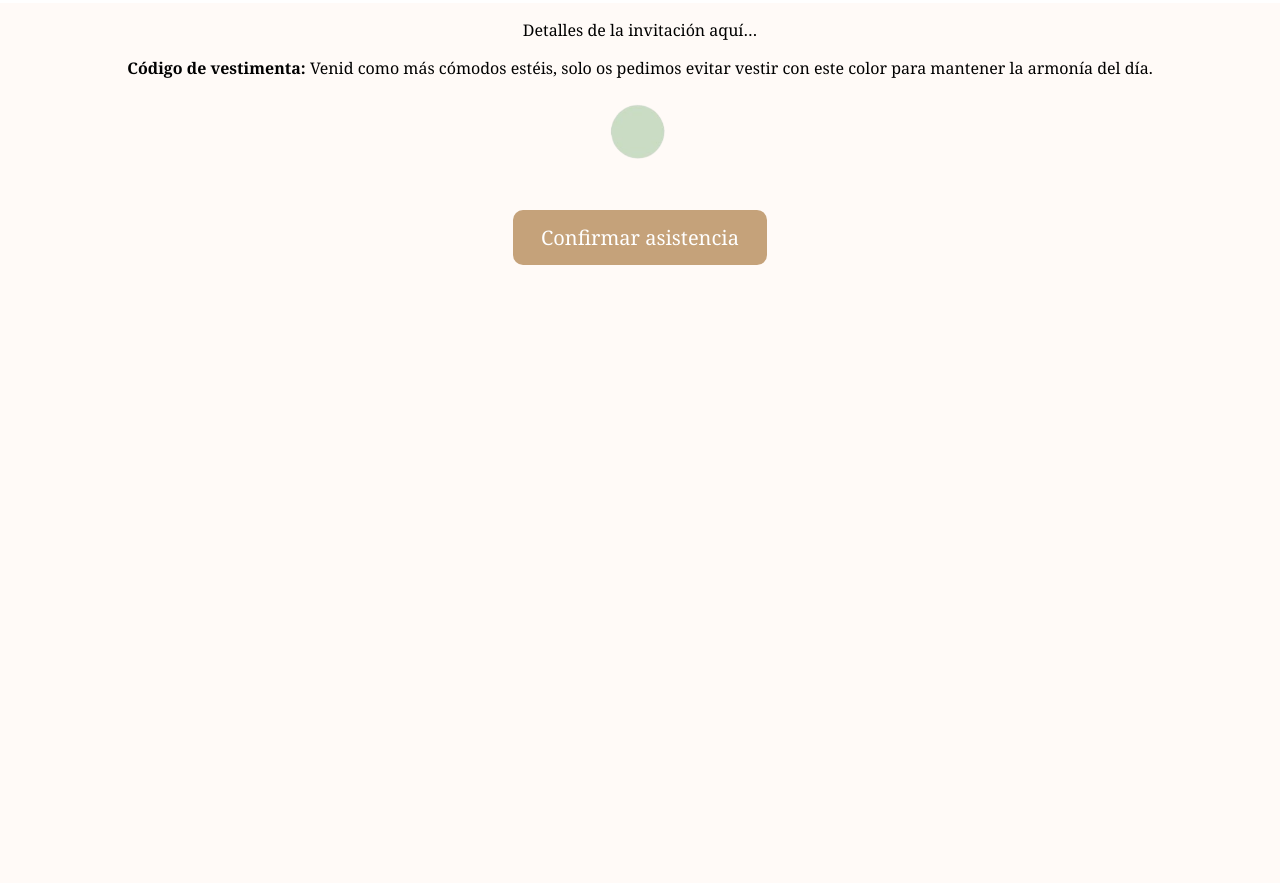
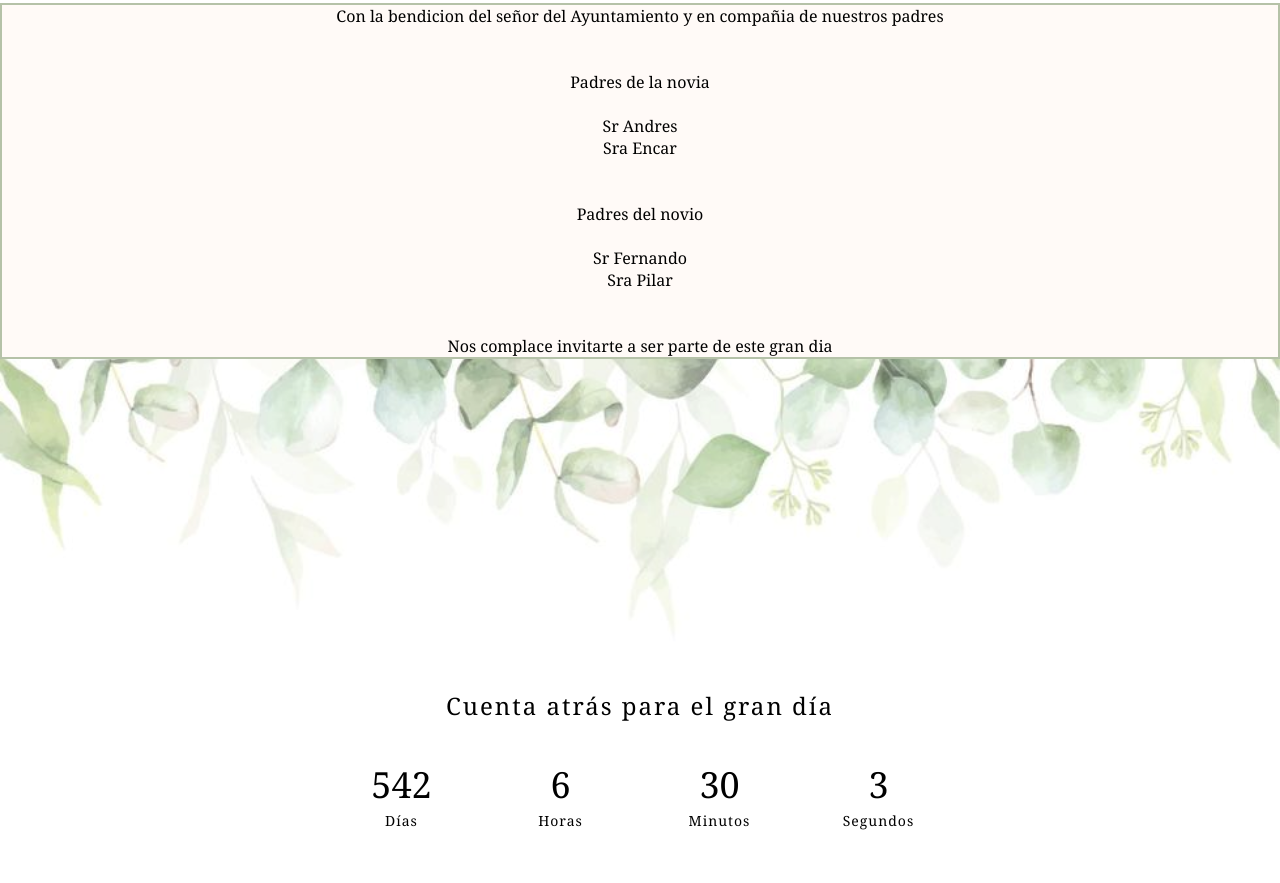
Before and after one commit to onceceroseis27/invitaciones, a website: page public/Invitacion.html in a window 1280 px wide. Shown: the part 797-1680 px from the top of the page. Before the commit the page ends 1102 px from the top, so only its background shows below. Drawn offline with Linux system fonts and the light colour scheme.

Commit message:
Avance con la invitacion

```diff
--- a/public/Invitacion.html
+++ b/public/Invitacion.html
@@ -40,7 +40,7 @@ body {
 
 .texto-sobre-imagen h1 {
   font-family: "Brush Script MT", cursive;
-  font-size: 30px;
+  font-size: 35px;
   font-style: normal;
   font-variant: normal;
   font-weight: 400;
@@ -82,7 +82,7 @@ body {
 </head>
 
 <body>
-
+<!-- PRIMERA PLANA -->
 <div class="invitacion">
   <img src="images/FondoInvitacion.jpg" alt="Fondo Invitación" />
   <div class="texto-sobre-imagen">
@@ -90,7 +90,7 @@ body {
     <h1>Sergio <br><br>
         & <br><br>
         Leyre</h1>
-    <h2>11 junio 2027</h2>
+    <h2> SABADO &#124 11 &#124 JUNIO <br><br> &nbsp; &nbsp;2027</h2>
     <div class="invitacion-fondo">
       <h> <br>A veces lo que empieza como una locula<br> se convierte en lo mejor de tu vida <br> &#x2764
       </h>
@@ -99,8 +99,131 @@ body {
   </div>
 </div>
 
-<p>Detalles de la invitación aquí…</p>
-<p><strong>Código de vestimenta:</strong> Venid como más cómodos estéis, solo os pedimos evitar vestir con este color para mantener la armonía del día.</p>
+<!-- CUADRO -->
+<div style="border: 2px solid #b5c2a8;">
+  Con la bendicion del señor del Ayuntamiento y en compañia de nuestros padres
+  <br> <br> <br>
+  Padres de la novia
+  <br> <br>
+  Sr Andres<br>
+  Sra Encar
+  <br> <br> <br>
+  Padres del novio
+  <br> <br>
+  Sr Fernando<br>
+  Sra Pilar
+  <br> <br> <br>
+  Nos complace invitarte a ser parte de este gran dia
+
+</div>
+
+<!-- CUENTA ATRÁS -->
+<style>
+.countdown-section {
+  width: 100%;
+  min-height: 100vh;
+  background: url('images/FondoInvitacion.jpg') no-repeat center center;
+  background-size: cover;
+  display: flex;
+  align-items: center;
+  justify-content: center;
+  position: relative;
+}
+
+/* capa para mejorar contraste SIN oscurecer demasiado */
+.countdown-section::before {
+  content: "";
+  position: absolute;
+  inset: 0;
+  background: rgba(255, 255, 255, 0.25);
+}
+
+.countdown-content {
+  position: relative;
+  text-align: center;
+  color: #000;
+  font-family: 'Georgia', serif;
+}
+
+.countdown-content h2 {
+  font-weight: 300;
+  letter-spacing: 2px;
+  margin-bottom: 20px;
+}
+
+.countdown {
+  display: flex;
+  gap: 25px;
+  justify-content: center;
+  flex-wrap: wrap;
+}
+
+.time-box {
+  background: rgba(255, 255, 255, 0.75);
+  padding: 18px 22px;
+  border-radius: 14px;
+  min-width: 90px;
+}
+
+.time-box span {
+  display: block;
+  font-size: 36px;
+  font-weight: 300;
+}
+
+.time-box small {
+  font-size: 14px;
+  letter-spacing: 1px;
+}
+</style>
+
+<div class="countdown-section">
+  <div class="countdown-content">
+    <h2>Cuenta atrás para el gran día</h2>
+
+    <div class="countdown">
+      <div class="time-box">
+        <span id="days">0</span>
+        <small>Días</small>
+      </div>
+      <div class="time-box">
+        <span id="hours">0</span>
+        <small>Horas</small>
+      </div>
+      <div class="time-box">
+        <span id="minutes">0</span>
+        <small>Minutos</small>
+      </div>
+      <div class="time-box">
+        <span id="seconds">0</span>
+        <small>Segundos</small>
+      </div>
+    </div>
+  </div>
+</div>
+
+<script>
+const targetDate = new Date("2027-06-11T17:00:00").getTime();
+
+setInterval(() => {
+  const now = new Date().getTime();
+  const distance = targetDate - now;
+
+  const days = Math.floor(distance / (1000 * 60 * 60 * 24));
+  const hours = Math.floor((distance % (1000 * 60 * 60 * 24)) / (1000 * 60 * 60));
+  const minutes = Math.floor((distance % (1000 * 60 * 60)) / (1000 * 60));
+  const seconds = Math.floor((distance % (1000 * 60)) / 1000);
+
+  document.getElementById("days").textContent = days;
+  document.getElementById("hours").textContent = hours;
+  document.getElementById("minutes").textContent = minutes;
+  document.getElementById("seconds").textContent = seconds;
+}, 1000);
+</script>
+
+
+<h2><strong>Código de vestimenta</strong><h2>
+<p style="font-weight: normal;"> Venid como más cómodos estéis, solo os pedimos evitar vestir con este color para mantener la armonía del día.</p>
 
 <div style="display:block; width:100%; margin-top:20px;">
   <img src="images/celadon.png" alt="Color celadón" style="width:150px; border-radius:10px;">
```
Also changed, not shown: public/images/Sello.png (deleted), public/images/Sobre.jpeg (deleted).
